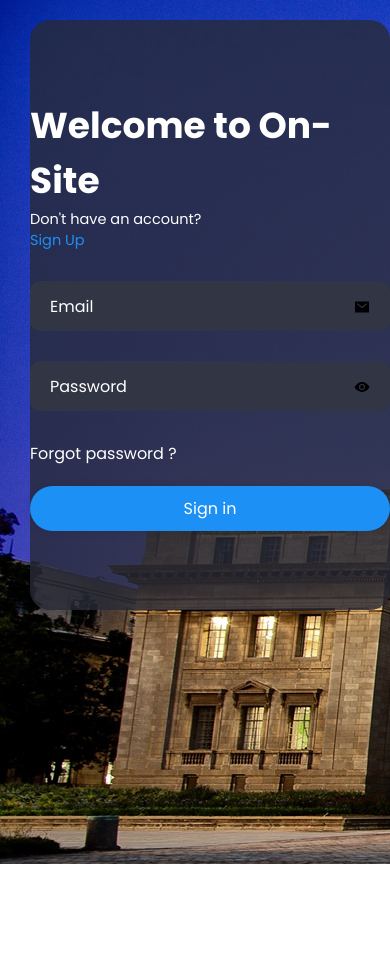
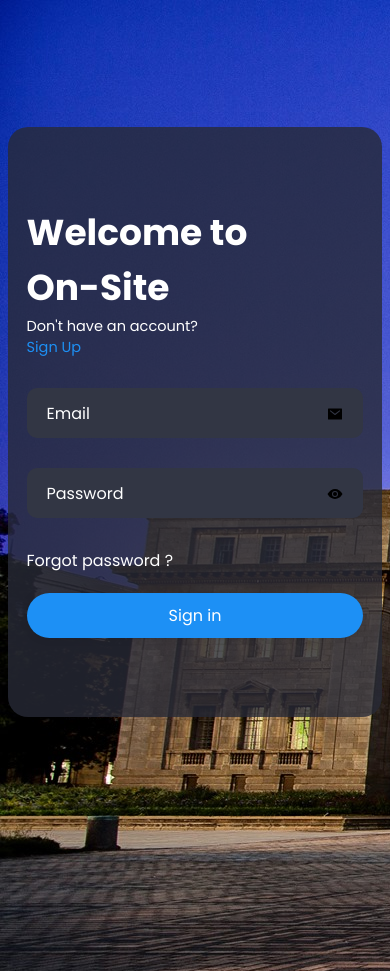
Before and after one commit to Organisation-A/Group-A, a React (Create React App) app: page / in a window 390 px wide. Before the commit the page ends 864 px from the top, so only its background shows below. Built offline with nearby package versions, Linux system fonts and the light colour scheme.

Commit message:
Gael-Guides + rMap + Map

```diff
--- a/src/Components/BusShedule/BusSchedule.jsx
+++ b/src/Components/BusShedule/BusSchedule.jsx
@@ -2,10 +2,10 @@ import React, { useEffect, useState, useRef } from "react";
 import "./BusSchedule.css";
 import SideMenu from "../SideMenu/SideMenu";
 import SearchBar from "../SearchBar/SearchBar";
-import BuildingMap from "../../BuildingMap";
 import { getFirestore, collection, getDocs } from "firebase/firestore";
 import { jsPDF } from "jspdf";
 import html2canvas from "html2canvas";
+import BuildingMap from "../Map/BuildingMap.jsx";
 
 const Busschedule = () => {
   const [buses, setBuses] = useState([]);
--- a/src/Components/LogInForm/LoginForm.css
+++ b/src/Components/LogInForm/LoginForm.css
@@ -1,4 +1,20 @@
-.wrapper_alpha {
+.wrapper_login {
+  background-color: rgba(39, 42, 54, 0.8);
+  display: flex;
+  justify-content: center;
+  align-items: center;
+  color: white;
+  border-radius: 20px;
+  margin-left: 30px;
+  margin-top: 5%;
+  min-width: 250px;
+  max-width: 800px;
+  height: 70%;
+  max-height: 70%;
+  /* padding: 50px 40px;  */
+}
+
+.wrapper_alpha_login {
   background-color: transparent;
   display: flex;
   justify-content: center;
@@ -6,12 +22,12 @@
     padding-top: 22.5vw; */
 }
 
-.wrapper h1 {
+.wrapper_login h1 {
   font-size: 36px;
   /* text-align: center; */
 }
 
-.wrapper .input-box {
+.wrapper_login .input-box {
   position: relative;
   width: 100%;
   height: 50px;
@@ -61,7 +77,7 @@
   font-size: 16px;
 }
 
-.wrapper .forgot {
+.wrapper_login .forgot {
   padding-bottom: 20px;
 }
 
@@ -74,7 +90,7 @@
   text-decoration: underline;
 }
 
-.wrapper button {
+.wrapper_login button {
   font-family: "Poppins", sans-serif;
   width: 100%;
   height: 45px;
@@ -89,7 +105,7 @@
   font-weight: 20px;
 }
 
-.wrapper .register-link {
+.wrapper_login .register-link {
   font-size: 14.5px;
   margin-top: 1px;
 }
@@ -104,7 +120,47 @@
   text-decoration: underline;
 }
 
+@media (max-width: 820px) { /* Tablet, portrait mode */
+  .wrapper_login {
+    display: flex;
+    justify-content: center;
+    align-items: center;
+    color: white;
+    margin:2%;
+    height: 70%;
+    margin-top: 15vh;
+  }
+}
 
-/* .register-link p a {
-    color: ;
-} */
+@media (max-width: 430px) { /* Mobile, decently sized phones */
+  .wrapper_login {
+    display: flex;
+    justify-content: center;
+    align-items: center;
+    color: white;
+    margin:2%;
+    height: 70%;
+    margin-top: 15vh;
+  }
+}
+
+@media (max-width: 390px) { /* Mobile, horrendously sized phones */
+  .wrapper_login {
+    display: flex;
+    justify-content: center;
+    align-items: center;
+    color: white;
+    margin:2%;
+    height: 70%;
+    margin-top: 15vh;
+  }
+
+  .wrapper_alpha_login {
+    margin:5%;
+  }
+
+  .wrapper_login h1 {
+    padding-right:15%;
+  }
+
+}
--- a/src/Components/LogInForm/LoginForm.jsx
+++ b/src/Components/LogInForm/LoginForm.jsx
@@ -70,8 +70,8 @@ const LoginForm = () => {
   };
 
   return (
-    <div className="wrapper">
-      <div className="wrapper_alpha">
+    <div className="wrapper_login">
+      <div className="wrapper_alpha_login">
         {!showForgotPassword ? (
           <form onSubmit={onLogin}>
             <h1>Welcome to On-Site</h1>
--- a/src/Components/Rentals/Rentals.jsx
+++ b/src/Components/Rentals/Rentals.jsx
@@ -6,7 +6,7 @@ import { auth, firestore } from '../../utils/firebase.js';
 import { doc, getDoc, updateDoc} from "firebase/firestore";
 import { useNavigate } from "react-router-dom";
 import axios from 'axios';
-import BuildingMap from "../../BuildingMap.jsx";
+import BuildingMap from "../Map/BuildingMap.jsx";
 
 
 const Rentals = () => {
--- a/src/Components/SideMenu/SideMenu.css
+++ b/src/Components/SideMenu/SideMenu.css
@@ -53,6 +53,19 @@ a {
   text-decoration: none;
 }
 
+@media (max-width: 430px) { /* Mobile */
+  .menu-text {
+    display: none; /* Hide the text completely on mobile */
+  }
+  .menu-divider{
+    display: none;
+  }
+  .logo{
+    display: none;
+  }
+}
+
+
 /* .ProfileIcon{
 width: 40px;
 height: 40px;
--- a/src/Components/SideMenu/SideMenu.jsx
+++ b/src/Components/SideMenu/SideMenu.jsx
@@ -1,11 +1,12 @@
 import React from "react";
-import { FiMapPin } from "react-icons/fi"; // For FiMapPin
-import { GrBus } from "react-icons/gr"; // For GrBus
-import { CiRoute, CiLogout } from "react-icons/ci"; // For CiRoute and CiLogout
-import { FaUser } from "react-icons/fa";
 import { useNavigate } from "react-router-dom";
 import "./SideMenu.css"; // Import your CSS file
 import logo from "../Assets/black_logo.jpg";
+import { MdLocationPin } from "react-icons/md";
+import { MdDirectionsBus } from "react-icons/md";
+import { TbRoute } from "react-icons/tb";
+import { MdAccountCircle } from "react-icons/md";
+import { MdLogout } from "react-icons/md";
 
 const SideMenu = () => {
   const navigate = useNavigate();
@@ -35,18 +36,10 @@ const SideMenu = () => {
       <img src={logo} alt="logo" className="logo" />
       <div className="menu-divider"></div> {/* Divider Line */}
       <div className="menu-item">
-        <a onClick={handleProfile}>
-          <span>
-            <FaUser className="icon" />
-          </span>
-          <span className="menu-text">Profile</span>
-        </a>
-      </div>
-      <div className="menu-item">
         <a onClick={handleHOME}>
           <span>
             {" "}
-            <FiMapPin className="icon" />
+            <MdLocationPin className="icon" />
           </span>
           <span className="menu-text">Home</span>
         </a>
@@ -54,7 +47,7 @@ const SideMenu = () => {
       <div className="menu-item">
         <a onClick={handleBUS}>
           <span>
-            <GrBus className="icon" />
+            <MdDirectionsBus className="icon" />
           </span>
           <span className="menu-text">Bus Schedule</span>
         </a>
@@ -62,15 +55,23 @@ const SideMenu = () => {
       <div className="menu-item">
         <a onClick={handleRentals}>
           <span>
-            <CiRoute className="icon" />
+            <TbRoute className="icon" />
           </span>
           <span className="menu-text">Rentals</span>
         </a>
       </div>
       <div className="menu-item">
+        <a onClick={handleProfile}>
+          <span>
+            <MdAccountCircle className="icon" />
+          </span>
+          <span className="menu-text">Profile</span>
+        </a>
+      </div>
+      <div className="menu-item">
         <a onClick={handleLogOut}>
           <span>
-            <CiLogout className="icon" />
+            <MdLogout className="icon" />
           </span>
           <span className="menu-text">Logout</span>
         </a>
--- a/src/Components/SignupForm/SignupForm.css
+++ b/src/Components/SignupForm/SignupForm.css
@@ -1,4 +1,4 @@
-.wrapper {
+.wrapper_signup {
   background-color: rgba(39, 42, 54, 0.8);
   display: flex;
   justify-content: center;
@@ -10,11 +10,10 @@
   min-width: 250px;
   max-width: 800px;
   height: 70%;
-  max-height: 70%;
   /* padding: 50px 40px;  */
 }
 
-.wrapper_alpha {
+.wrapper_alpha_signup {
   background-color: transparent;
   display: flex;
   justify-content: center;
@@ -131,12 +130,12 @@
   color: white;
 }
 
-.wrapper h1 {
+.wrapper_signup h1 {
   font-size: 36px;
   /* text-align: center; */
 }
 
-.wrapper .input-box {
+.wrapper_signup .input-box {
   position: relative;
   width: 100%;
   height: 50px;
@@ -186,7 +185,7 @@
   font-size: 16px;
 }
 
-.wrapper button {
+.wrapper_signup button {
   font-family: "Poppins", sans-serif;
   width: 100%;
   height: 45px;
@@ -201,7 +200,7 @@
   font-weight: 20px;
 }
 
-.wrapper .register-link {
+.wrapper_signup .register-link {
   font-size: 14.5px;
   margin-top: 1px;
 }
@@ -215,7 +214,47 @@
 .register-link a:hover {
   text-decoration: underline;
 }
+@media (max-width: 820px) { /* Tablet, portrait mode */
+  .wrapper_signup {
+    display: flex;
+    justify-content: center;
+    align-items: center;
+    color: white;
+    margin:2%;
+    height: 70%;
+    margin-top: 15vh;
+  }
+}
 
-/* .register-link p a {
-    color: ;
-} */
+@media (max-width: 430px) { /* Mobile, decently sized phones */
+  .wrapper_signup {
+    display: flex;
+    justify-content: center;
+    align-items: center;
+    color: white;
+    margin:2%;
+    height: 70%;
+    margin-top: 15vh;
+  }
+}
+
+@media (max-width: 390px) { /* Mobile, horrendously sized phones */
+  .wrapper_signup {
+    display: flex;
+    justify-content: center;
+    align-items: center;
+    color: white;
+    margin:2%;
+    height: 80%;
+    margin-top: 10vh;
+  }
+
+  .wrapper_alpha_signup {
+    margin:5%;
+  }
+
+  .wrapper_signup h1 {
+    padding-right:15%;
+  }
+
+}
--- a/src/Components/SignupForm/SignupForm.jsx
+++ b/src/Components/SignupForm/SignupForm.jsx
@@ -28,7 +28,6 @@ const SignUpForm = () => {
   const [firstName, setFirstName] = useState("");
   const [lastName, setLastName] = useState("");
   const [email, setEmail] = useState("");
-  const kudu = useState(Math.random(100));
   const [password, setPassword] = useState("");
   const [showPassword, setShowPassword] = useState(false); // Toggle password visibility
 
@@ -58,7 +57,6 @@ const SignUpForm = () => {
         firstName: firstName,
         lastName: lastName,
         email: email,
-        kudu: kudu,
       });
 
       toast.success("Account created successfully! Please verify your email.");
@@ -68,8 +66,6 @@ const SignUpForm = () => {
       toast.error(error.message);
     }
   };
-
-
 
   const handleLoginClick = () => {
     // If the user navigates to login without signing up, do not pass the success state
@@ -82,8 +78,8 @@ const SignUpForm = () => {
   };
 
   return (
-    <div className="wrapper">
-      <div className="wrapper_alpha">
+    <div className="wrapper_signup">
+      <div className="wrapper_alpha_signup">
         <form className="SignupForm" onSubmit={handleSubmit}>
           <h1>Welcome to On-Site</h1>
           <div className="register-link">
--- a/src/index.css
+++ b/src/index.css
@@ -39,13 +39,53 @@ code {
   transition: width 0.3s ease;
   overflow: hidden;
   padding-top: 20px; /* Space for the divider */
-  border-top-right-radius: 20px;
-  border-bottom-right-radius: 20px;
 }
 
 .side-menu:hover {
   width: 250px; /* Expanded width */
 }
+
+@media (max-width: 430px) { /* Mobile */
+  .side-menu {
+    width: 100%; /* Expand to full width of the screen */
+    height: 80px;
+    background-color: white;
+    position: fixed; /* Position it relative to the screen */
+    bottom: 0; /* Place it at the bottom of the screen */
+    left: 0; /* Ensure it stretches across the whole screen */
+    display: flex;
+    flex-direction: row;
+    justify-content: space-around; /* Spread the menu items across the width */
+    align-items: center; /* Vertically center the items */
+    transition: width 0.3s ease;
+    overflow: hidden;
+    padding: 0; /* Remove the top padding */
+    z-index: 1000; /* Ensure it stays above other content */
+  }
+
+  .side-menu:hover {
+    width: 100%; /* Expanded width */
+  }
+
+  .map-back {
+    position: relative;
+    width: 100%;
+    /* height: calc(100% - 80px);  */
+    overflow: hidden; /* Ensures content doesn't spill out */
+    bottom: 80px;
+  }
+
+  .container {
+    height: 100%; /* Ensure the container fills the remaining space */
+  }
+
+  /* Ensure the map content doesn't overlap with the nav bar */
+  .map-back,
+  .container {
+    bottom: 80px;
+  }
+}
+
 
 .content-container {
   /* Allows the content to take up the remaining space next to the SideMenu */
```
